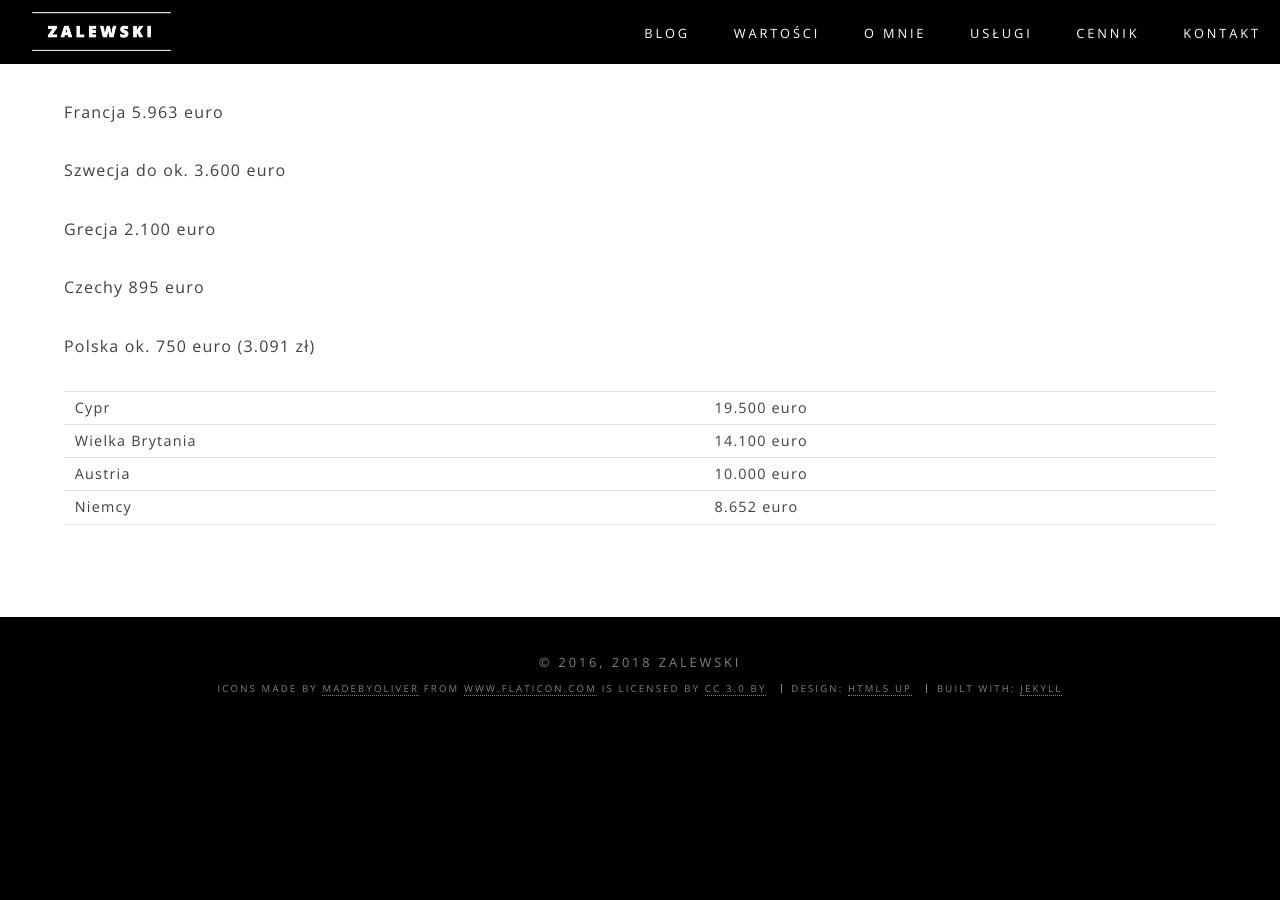
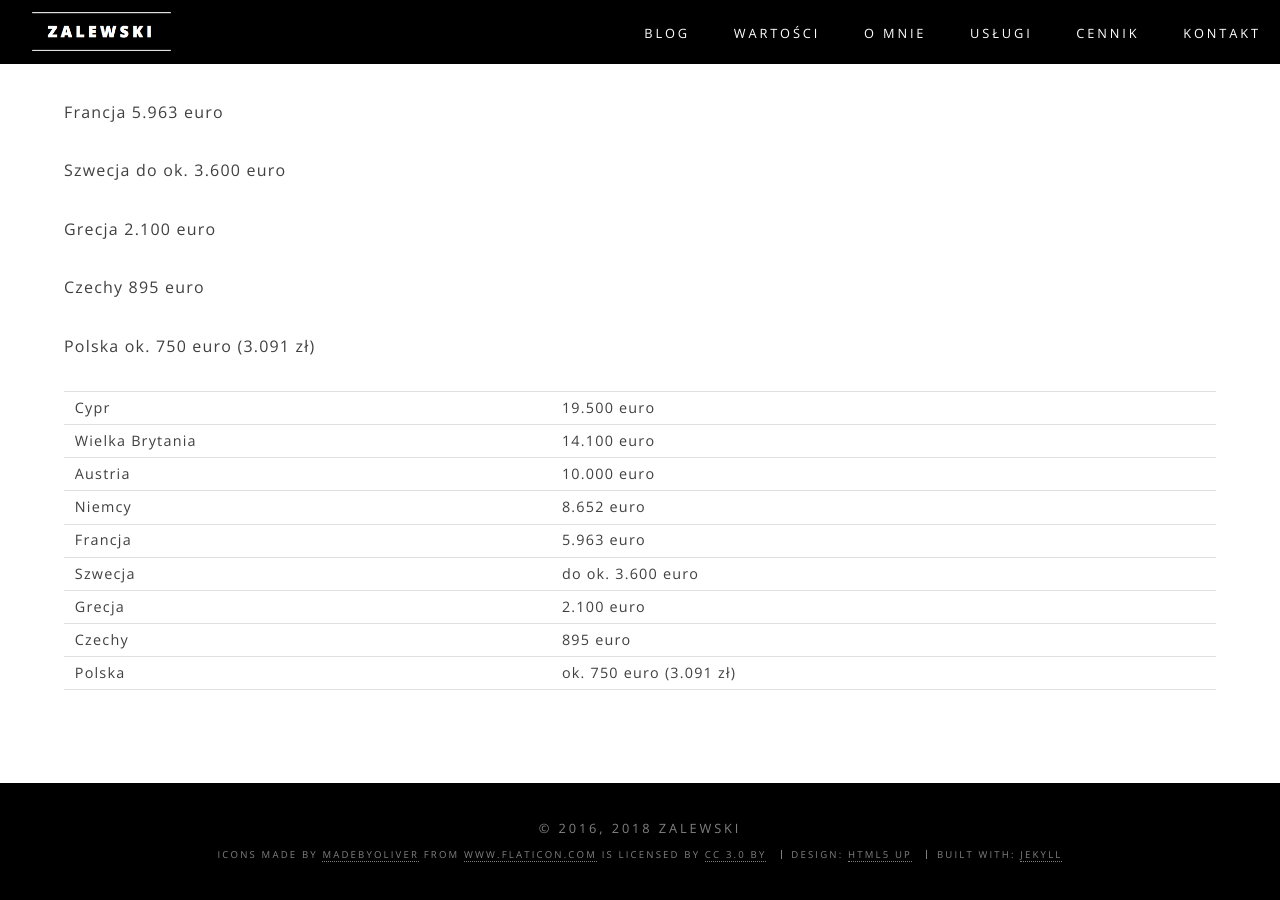
Before and after one commit to zalewskifinance/zalewskifinance.github.io, a Jekyll site: the page built from _posts/2018-11-14-kwota-wolna.md, in a window 1280 px wide and 900 px high, scrolled down 1563 px. Built offline with Jekyll 4.4.1, drawn with Linux system fonts in a browser that asks for light colours; before the commit the page ends 2297 px from its top, so only the background shows below that.

Commit message:
Update 2018-11-14-kwota-wolna.md

```diff
--- a/_posts/2018-11-14-kwota-wolna.md
+++ b/_posts/2018-11-14-kwota-wolna.md
@@ -75,6 +75,26 @@ Polska            ok. 750 euro (3.091 zł)
                     <td>Niemcy </td>
                     <td>8.652 euro</td>
                 </tr>
+                     <tr>
+                    <td>Francja </td>
+                    <td>5.963 euro</td>
+                </tr>
+                     <tr>
+                    <td>Szwecja </td>
+                    <td>do ok. 3.600 euro</td>
+                </tr>
+                     <tr>
+                    <td>Grecja </td>
+                    <td>2.100 euro</td>
+                </tr>
+                     <tr>
+                    <td>Czechy  </td>
+                    <td>895 euro</td>
+                </tr>
+                     <tr>
+                    <td>Polska </td>
+                    <td>ok. 750 euro (3.091 zł)</td>
+                </tr>
                 </tbody>
             </table>
 </div>
```
